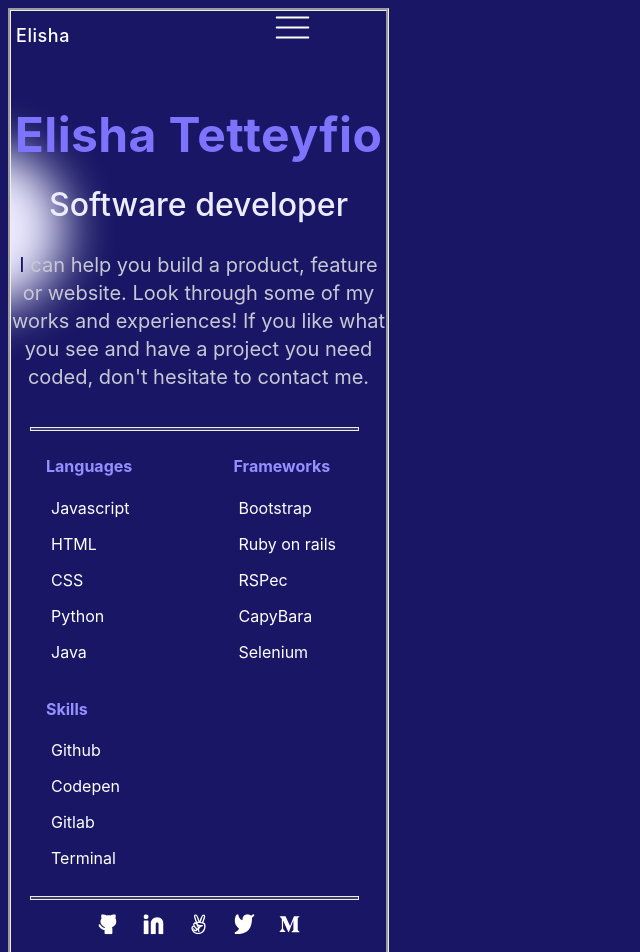
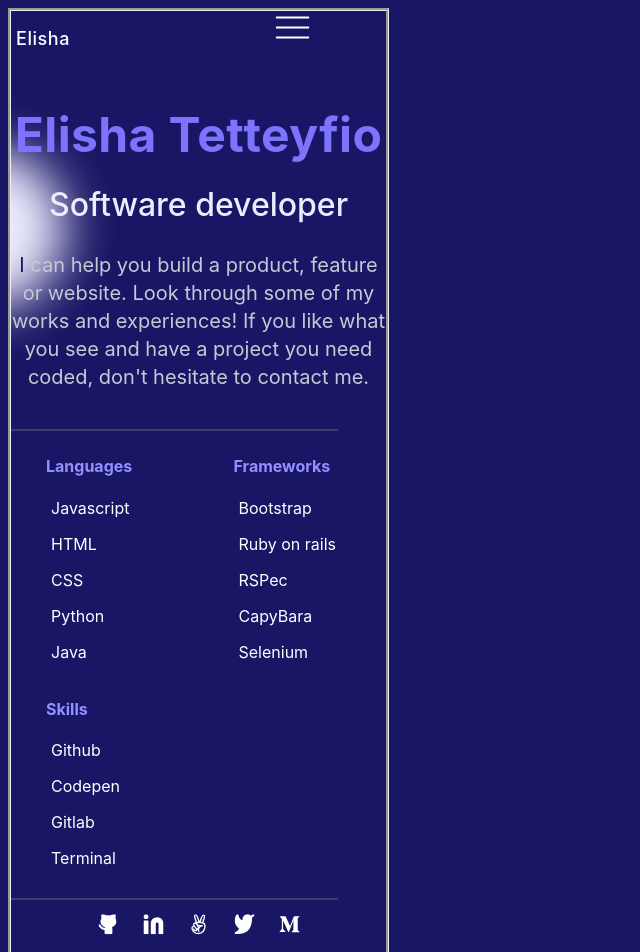
Before and after one commit to Elisha-Tetteyfio/My-portfolio, a plain HTML site: page index.html in a window 1280 px wide. Shown: the top 952 px of the page, without its empty margins (0-640 px from the left). Drawn offline with Linux system fonts and the light colour scheme.

Commit message:
Added the necessary files for the project

```diff
--- a/index.html
+++ b/index.html
@@ -9,7 +9,7 @@
 </head>
 <body>
     <header>
-        <h1 class="menu-element" id="name">Elisha</h1>
+        <h2 class="menu-element" id="name">Elisha</h2>
         <img src="Icons/Union.svg" alt="Menu" class="menu-element" id="menu">
     </header>
     <section id="headline">
@@ -17,7 +17,7 @@
         <h2 id="headline-2">Software developer</h2>
         <p id="content"> <span>I</span> can help you build a product, feature or website. Look through some of my works and experiences! If you like what you see and have a project you need coded,  don't hesitate to contact me.</p>
     </section>
-    <img src="Divider/Vector 4.svg" alt=".................." id="divider">
+    <img src="Divider/Vector 4.svg" alt=".................." class="divider">
     <section id="skillset">
         <div id="lang" class="languages">
             <h4>Languages</h4>
@@ -44,8 +44,7 @@
         </div>
     </section>
     <div class="shape" id="shape1"></div>
-    <img src="Divider/Vector 4.svg" alt=".................." id="divider">
-    <img src="Social Media.svg" alt="">
+    <img src="Divider/Vector 4.svg" alt=".................." class="divider">
     <section id="social">
         <img src="Icons/git.svg" alt="Github">
         <img src="Icons/linkedin.svg" alt="LinkedIn">
```
